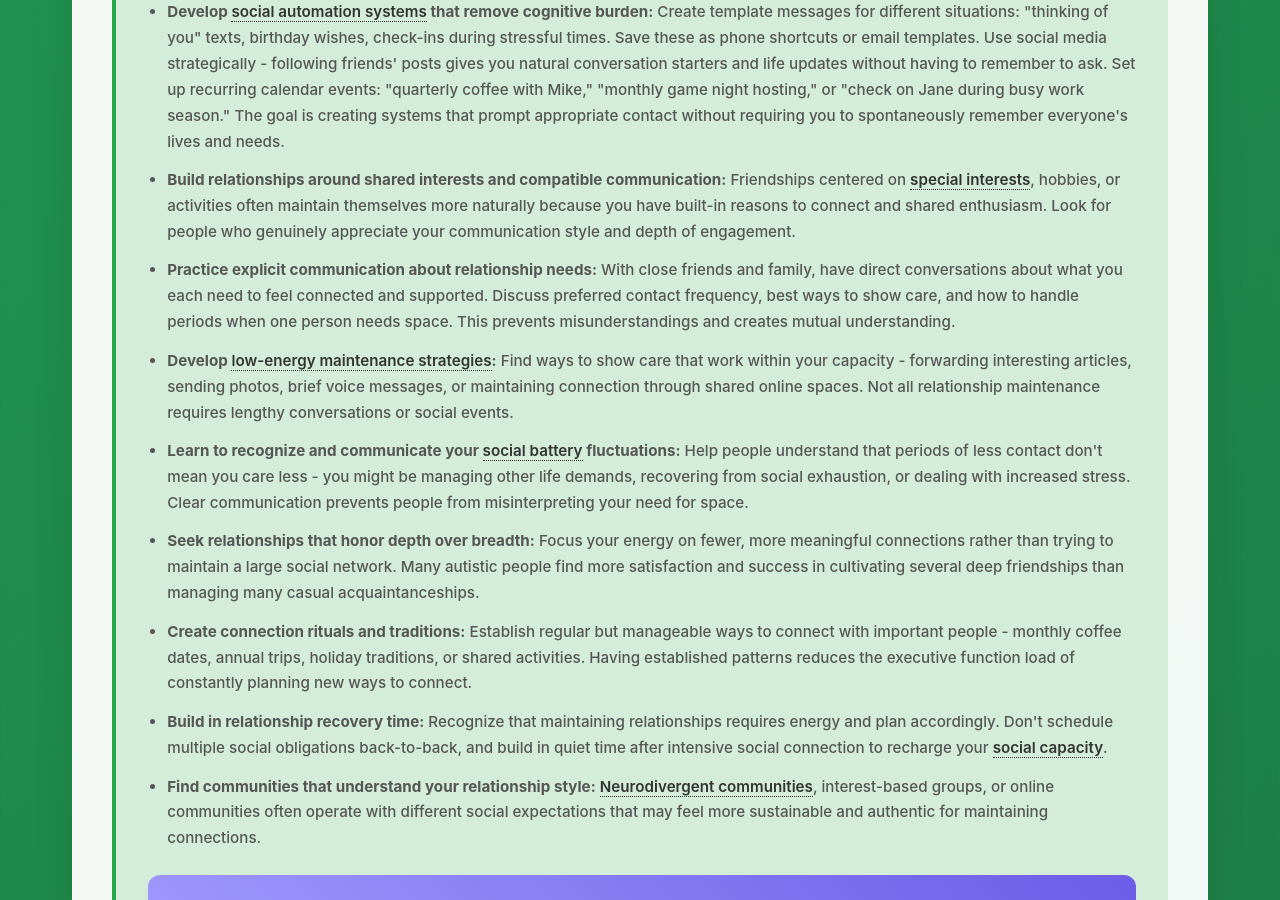
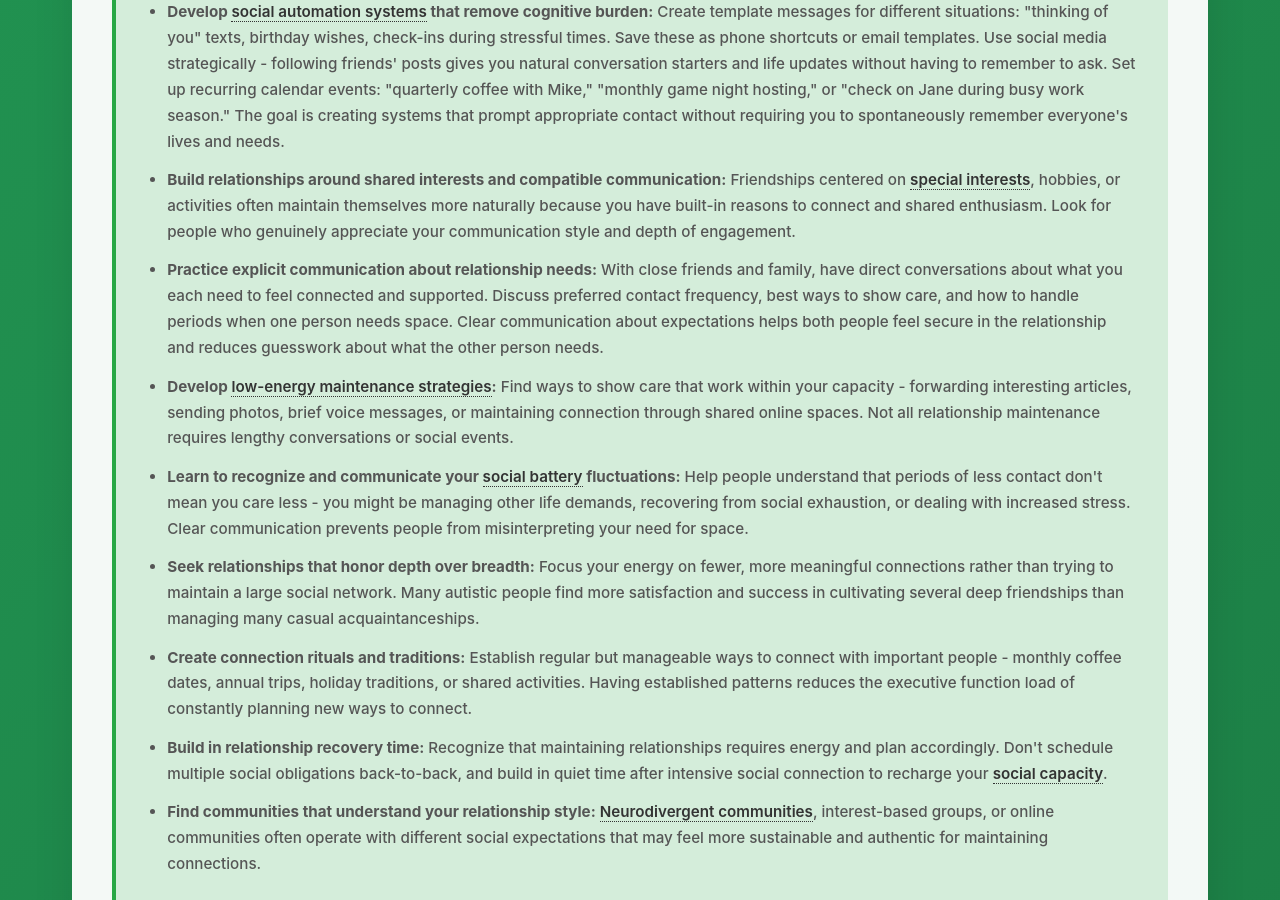
Before and after one commit to neurodivergent-survival-guide/neurodivergent-survival-guide, a Jekyll site: the page built from struggles/relationship-maintenance-struggles.html, in a window 1280 px wide and 900 px high, scrolled down 3917 px. Built offline with Jekyll 4.4.1, drawn with Linux system fonts in a browser that asks for light colours.

Commit message:
Update relationship-maintenance-struggles.html

```diff
--- a/struggles/relationship-maintenance-struggles.html
+++ b/struggles/relationship-maintenance-struggles.html
@@ -88,7 +88,7 @@
             <li><strong>Create <a class="jargon">hosted social experiences<span class="tooltip">Socializing in your own space where you can control the environment and dynamics</span></a> that work with your comfort zones:</strong> Many autistic people find hosting more sustainable than going out because you control the sensory environment, timing, and social dynamics. Consider regular hosting patterns: monthly game nights, seasonal gatherings around special interests, potluck dinners, or hobby-sharing sessions in your space. This creates predictable social contact without the unpredictability of unfamiliar environments, and friends learn to come to you rather than expecting you to constantly venture into overwhelming social spaces.</li>
             <li><strong>Develop <a class="jargon">social automation systems<span class="tooltip">External tools that handle relationship tracking and prompting without requiring working memory</span></a> that remove cognitive burden:</strong> Create template messages for different situations: "thinking of you" texts, birthday wishes, check-ins during stressful times. Save these as phone shortcuts or email templates. Use social media strategically - following friends' posts gives you natural conversation starters and life updates without having to remember to ask. Set up recurring calendar events: "quarterly coffee with Mike," "monthly game night hosting," or "check on Jane during busy work season." The goal is creating systems that prompt appropriate contact without requiring you to spontaneously remember everyone's lives and needs.</li>
             <li><strong>Build relationships around shared interests and compatible communication:</strong> Friendships centered on <a class="jargon">special interests<span class="tooltip">Intense, passionate interests that create natural connection opportunities</span></a>, hobbies, or activities often maintain themselves more naturally because you have built-in reasons to connect and shared enthusiasm. Look for people who genuinely appreciate your communication style and depth of engagement.</li>
-            <li><strong>Practice explicit communication about relationship needs:</strong> With close friends and family, have direct conversations about what you each need to feel connected and supported. Discuss preferred contact frequency, best ways to show care, and how to handle periods when one person needs space. This prevents misunderstandings and creates mutual understanding.</li>
+            <li><strong>Practice explicit communication about relationship needs:</strong> With close friends and family, have direct conversations about what you each need to feel connected and supported. Discuss preferred contact frequency, best ways to show care, and how to handle periods when one person needs space. Clear communication about expectations helps both people feel secure in the relationship and reduces guesswork about what the other person needs.</li>
             <li><strong>Develop <a class="jargon">low-energy maintenance strategies<span class="tooltip">Ways to stay connected that don't require high social energy or executive function</span></a>:</strong> Find ways to show care that work within your capacity - forwarding interesting articles, sending photos, brief voice messages, or maintaining connection through shared online spaces. Not all relationship maintenance requires lengthy conversations or social events.</li>
             <li><strong>Learn to recognize and communicate your <a class="jargon">social battery<span class="tooltip">Your available energy for social interaction and connection</span></a> fluctuations:</strong> Help people understand that periods of less contact don't mean you care less - you might be managing other life demands, recovering from social exhaustion, or dealing with increased stress. Clear communication prevents people from misinterpreting your need for space.</li>
             <li><strong>Seek relationships that honor depth over breadth:</strong> Focus your energy on fewer, more meaningful connections rather than trying to maintain a large social network. Many autistic people find more satisfaction and success in cultivating several deep friendships than managing many casual acquaintanceships.</li>
@@ -100,11 +100,9 @@
         <div class="learn-more" onclick="toggleLearnMore(this)">
             <h3>Learn More: Alternative Relationship Models That Work for Autistic People ↓</h3>
             <div class="learn-more-content">
-                <p>Many successful autistic people develop relationship patterns that differ from neurotypical models but create deep, lasting connections. These might include <a class="jargon">seasonal relationships<span class="tooltip">Friendships that naturally cycle between periods of close contact and little contact</span></a> that intensify and fade naturally with life circumstances, <a class="jargon">parallel relationships<span class="tooltip">Connections maintained through shared activities rather than frequent conversation</span></a> maintained through shared activities rather than regular conversation, or <a class="jargon">asynchronous friendships<span class="tooltip">Relationships that thrive through written communication and don't require immediate responses</span></a> that thrive through written communication where immediate responses aren't expected.</p>
+                <p>Many successful autistic people develop relationship patterns that differ from neurotypical models but create deep, lasting connections. These might include relationships that naturally cycle between periods of close contact and little contact based on life circumstances, connections maintained primarily through shared activities rather than regular conversation, or friendships that thrive through written communication where immediate responses aren't expected.</p>
 
                 <p>Some autistic people maintain their closest relationships through what might be called "psychological proximity" rather than frequent contact - deep understanding and care that doesn't require constant communication to maintain. These relationships can pick up seamlessly after months or years with little awkwardness, sustained by genuine mutual understanding and acceptance.</p>
-
-                <p>Research on autistic social relationships suggests that quality indicators may differ from neurotypical friendship models - depth of understanding, acceptance of communication differences, shared interests, and mutual accommodation of social needs often matter more than frequency of contact or conformity to typical social rituals.</p>
             </div>
         </div>
     </div>
```
